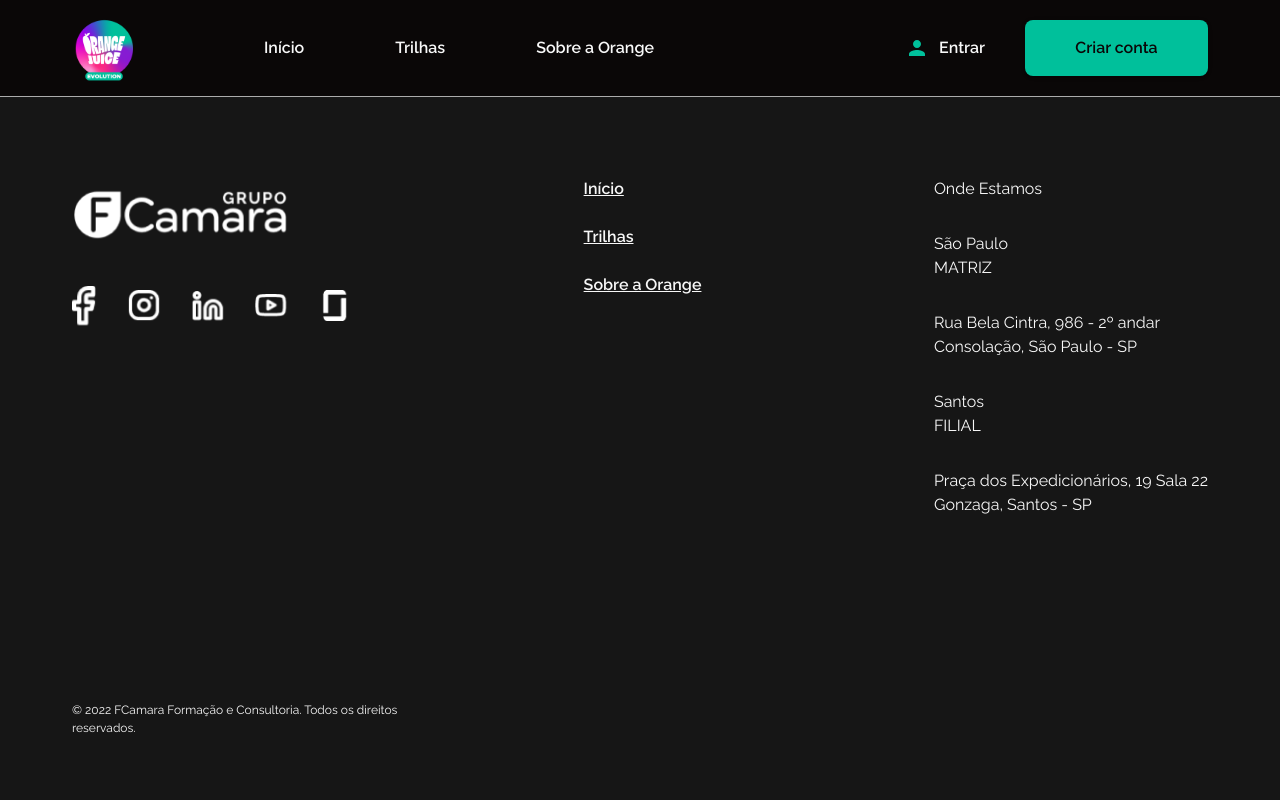
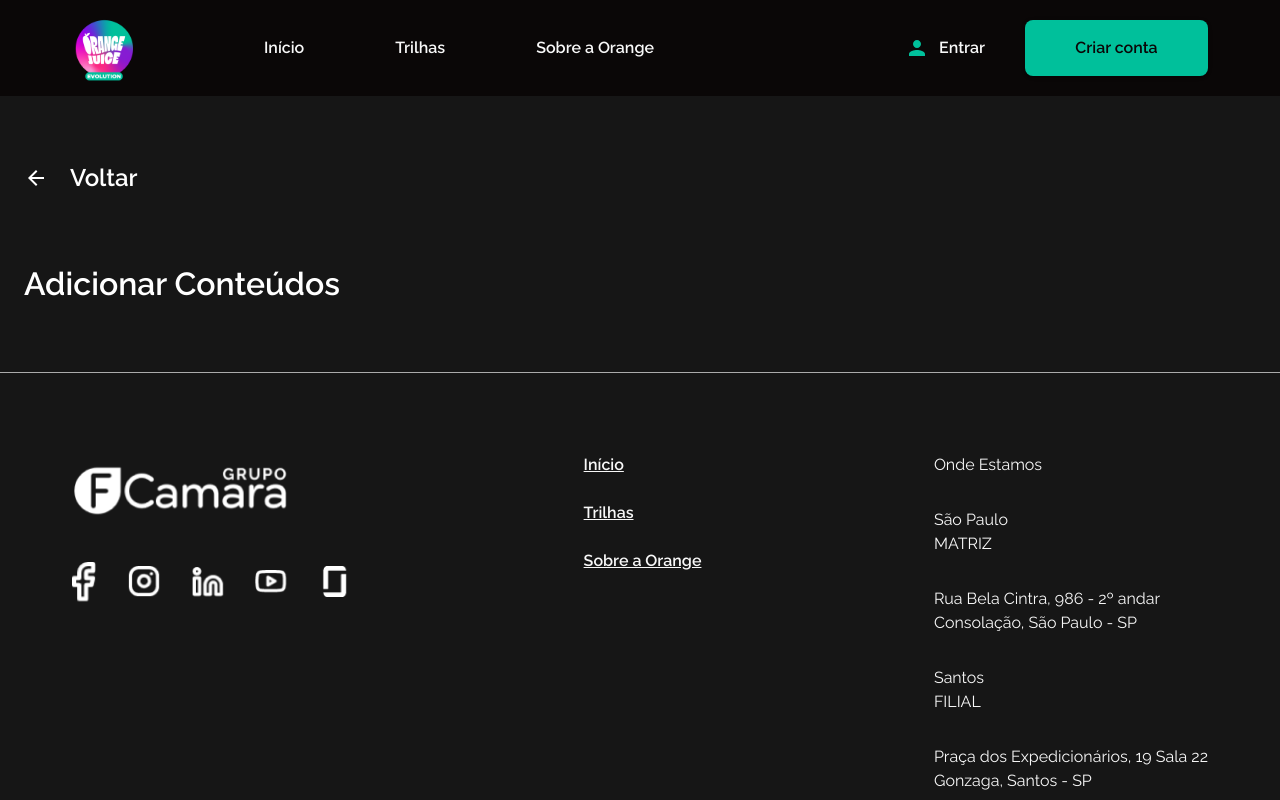
Before and after one commit to Hackaton-FCAMARA-Squad37/Projeto-FCamara-Frontend, a React (Vite) app: page /adicionar-conteudos in a window 1280 px wide. Shown: the top 800 px of the page. Built offline with nearby package versions, Linux system fonts and the light colour scheme.

Commit message:
feat: criação da rota e do componente adicionarConteúdo

```diff
--- a/src/main.jsx
+++ b/src/main.jsx
@@ -15,9 +15,18 @@ import { Areas } from "./pages/Areas/Areas.jsx";
 import { UxuiPage } from "./pages/UxuiPage/UxuiPage.jsx";
 import { QaPage } from "./pages/QaPage/QaPage.jsx";
 import { DevPage } from "./pages/DevPage/DevPage.jsx";
-import { UxuiColetar, UxuiRegar, UxuiSemear } from "./pages/Trails/Uxui/Uxui.jsx";
-import { DevsColetar, DevsRegar, DevsSemear } from "./pages/Trails/Devs/Devs.jsx";
+import {
+  UxuiColetar,
+  UxuiRegar,
+  UxuiSemear,
+} from "./pages/Trails/Uxui/Uxui.jsx";
+import {
+  DevsColetar,
+  DevsRegar,
+  DevsSemear,
+} from "./pages/Trails/Devs/Devs.jsx";
 import { QaColetar, QaRegar, QaSemear } from "./pages/Trails/Qa/Qa.jsx";
+import { AdicionarConteudos } from "./pages/AdicionarConteudos/index.jsx";
 
 ReactDOM.createRoot(document.getElementById("root")).render(
   <React.StrictMode>
@@ -34,18 +43,22 @@ ReactDOM.createRoot(document.getElementById("root")).render(
               <Route path="/signin" element={<Register />} />
               <Route path="/painel" element={<Painel />} />
               <Route path="/areas" element={<Areas />} />
-              <Route path="/caminhouxui" element={<UxuiPage/>} />
+              <Route path="/caminhouxui" element={<UxuiPage />} />
               <Route path="/caminhoqa" element={<QaPage />} />
               <Route path="/caminhodev" element={<DevPage />} />
-              <Route path="/caminhouxui/semear" element={<UxuiSemear />}/>
-              <Route path="/caminhouxui/regar" element={<UxuiRegar />}/>
-              <Route path="/caminhouxui/coletar" element={<UxuiColetar />}/>
-              <Route path="/caminhodev/semear" element={<DevsSemear />}/>
-              <Route path="/caminhodev/regar" element={<DevsRegar />}/>
-              <Route path="/caminhodev/coletar" element={<DevsColetar />}/>
-              <Route path="/caminhoqa/semear" element={<QaSemear />}/>
-              <Route path="/caminhoqa/regar" element={<QaRegar />}/>
-              <Route path="/caminhoqa/coletar" element={<QaColetar />}/>
+              <Route path="/caminhouxui/semear" element={<UxuiSemear />} />
+              <Route path="/caminhouxui/regar" element={<UxuiRegar />} />
+              <Route path="/caminhouxui/coletar" element={<UxuiColetar />} />
+              <Route path="/caminhodev/semear" element={<DevsSemear />} />
+              <Route path="/caminhodev/regar" element={<DevsRegar />} />
+              <Route path="/caminhodev/coletar" element={<DevsColetar />} />
+              <Route path="/caminhoqa/semear" element={<QaSemear />} />
+              <Route path="/caminhoqa/regar" element={<QaRegar />} />
+              <Route path="/caminhoqa/coletar" element={<QaColetar />} />
+              <Route
+                path="/adicionar-conteudos"
+                element={<AdicionarConteudos />}
+              />
             </Routes>
           </main>
           <footer>
--- /dev/null
+++ b/src/pages/AdicionarConteudos/index.jsx
@@ -0,0 +1,25 @@
+import { Container, Typography, useMediaQuery } from "@mui/material";
+import { ReturnButton } from "../../components/ReturnButton/ReturnButton";
+
+export const AdicionarConteudos = () => {
+  const mobile = useMediaQuery("(max-width:768px)");
+  return (
+    <Container
+      component="div"
+      maxWidth="100%"
+      sx={{
+        backgroundColor: "coffee.main",
+        padding: "4rem 1.5rem",
+        color: "white",
+        width: "100%",
+        display: "flex",
+        flexDirection: "column",
+      }}
+    >
+      <ReturnButton />
+      <Typography sx={{ fontWeight: 600, fontSize: mobile ? "1rem" : "2rem" }}>
+        Adicionar Conteúdos
+      </Typography>
+    </Container>
+  );
+};
```
